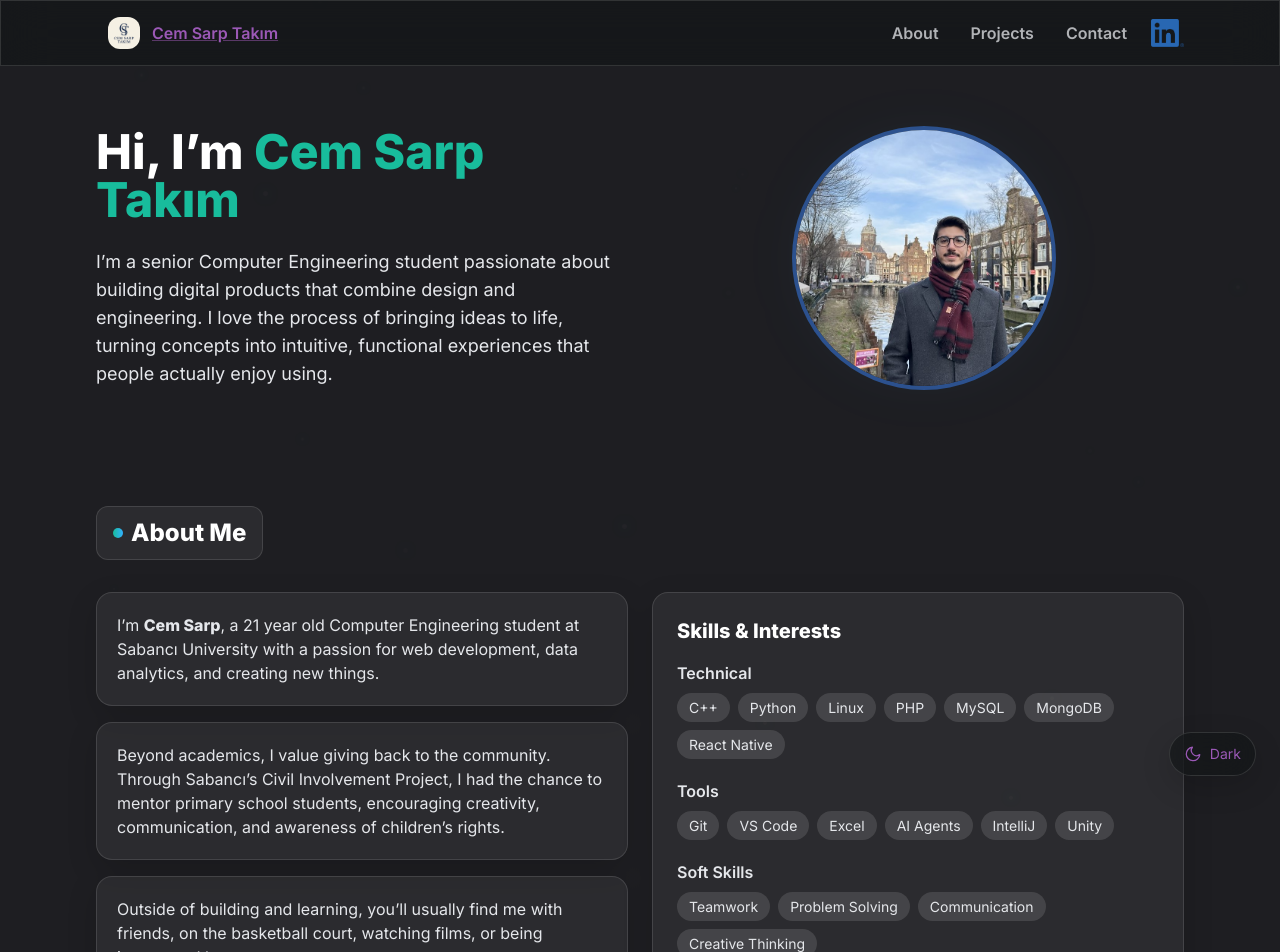
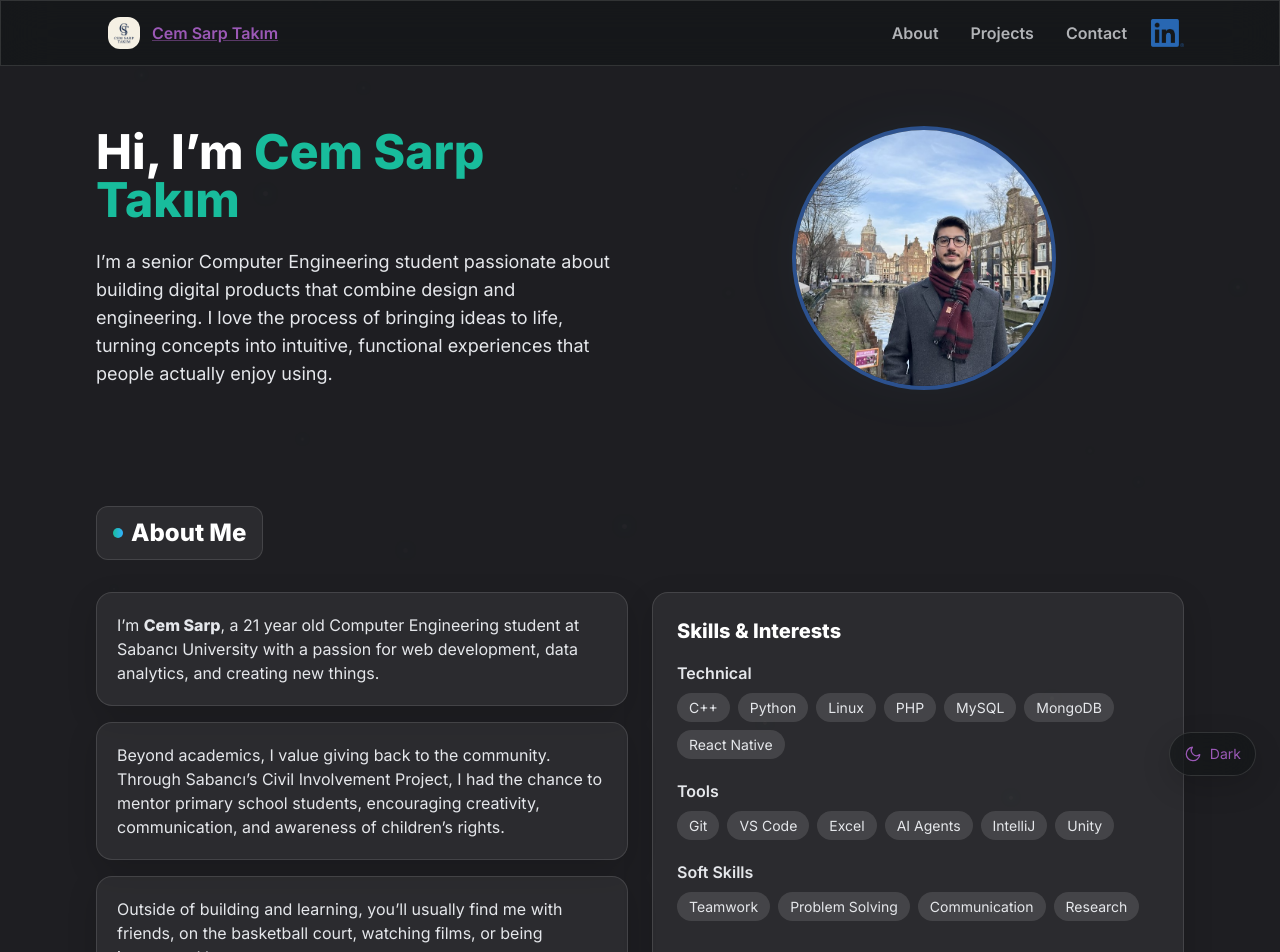
Before and after one commit to CemSarp/Personal-website-2, a React (Vite) app: page / in a window 1280 px wide. Shown: the top 952 px of the page. Built offline with nearby package versions, Linux system fonts and the light colour scheme.

Commit message:
Updated files

```diff
--- a/src/pages/About.jsx
+++ b/src/pages/About.jsx
@@ -13,7 +13,7 @@ const paragraphs = [
 const skills = {
   Technical: ['C++', 'Python', 'Linux', 'PHP', 'MySQL', 'MongoDB', 'React Native'],
   Tools:     ['Git', 'VS Code', 'Excel', 'AI Agents', 'IntelliJ', 'Unity'],
-  'Soft Skills': ['Teamwork', 'Problem Solving', 'Communication', 'Creative Thinking']
+  'Soft Skills': ['Teamwork', 'Problem Solving', 'Communication', 'Research']
 }
 
 export default function About() {
```
